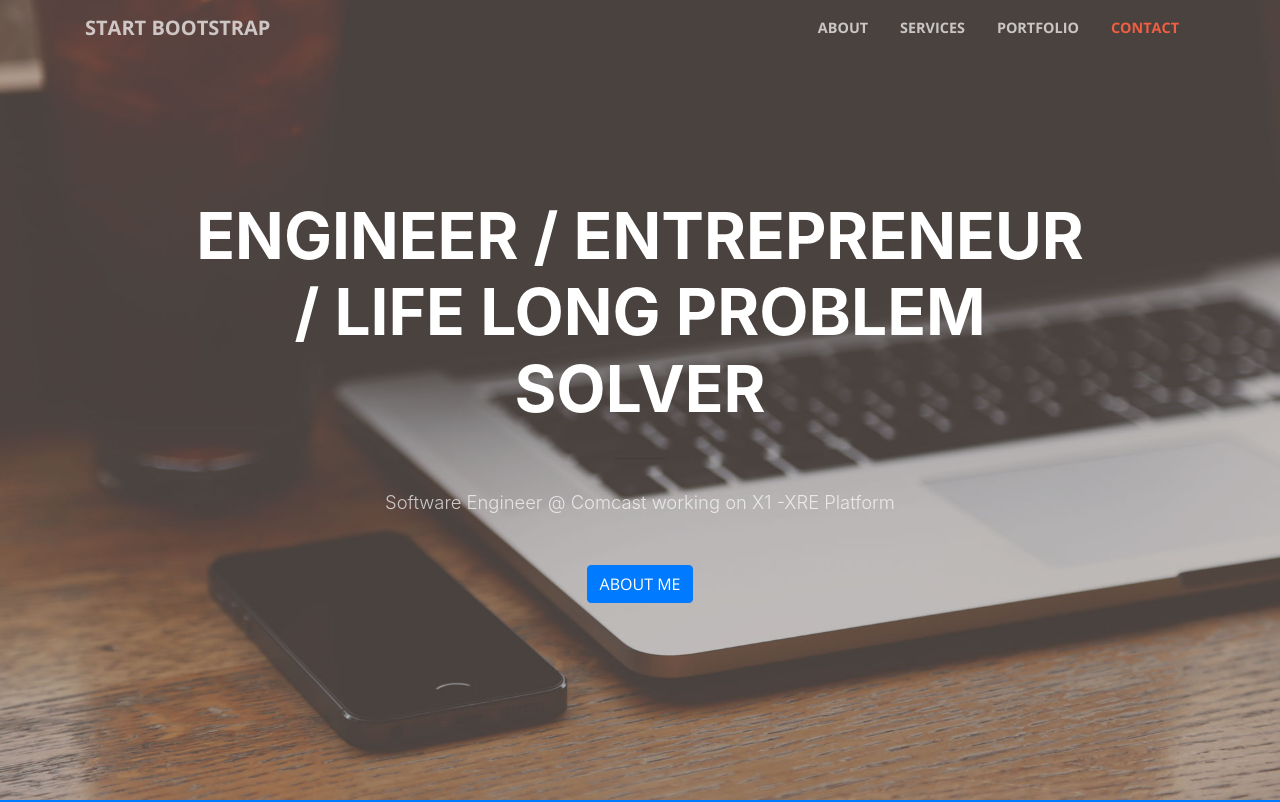
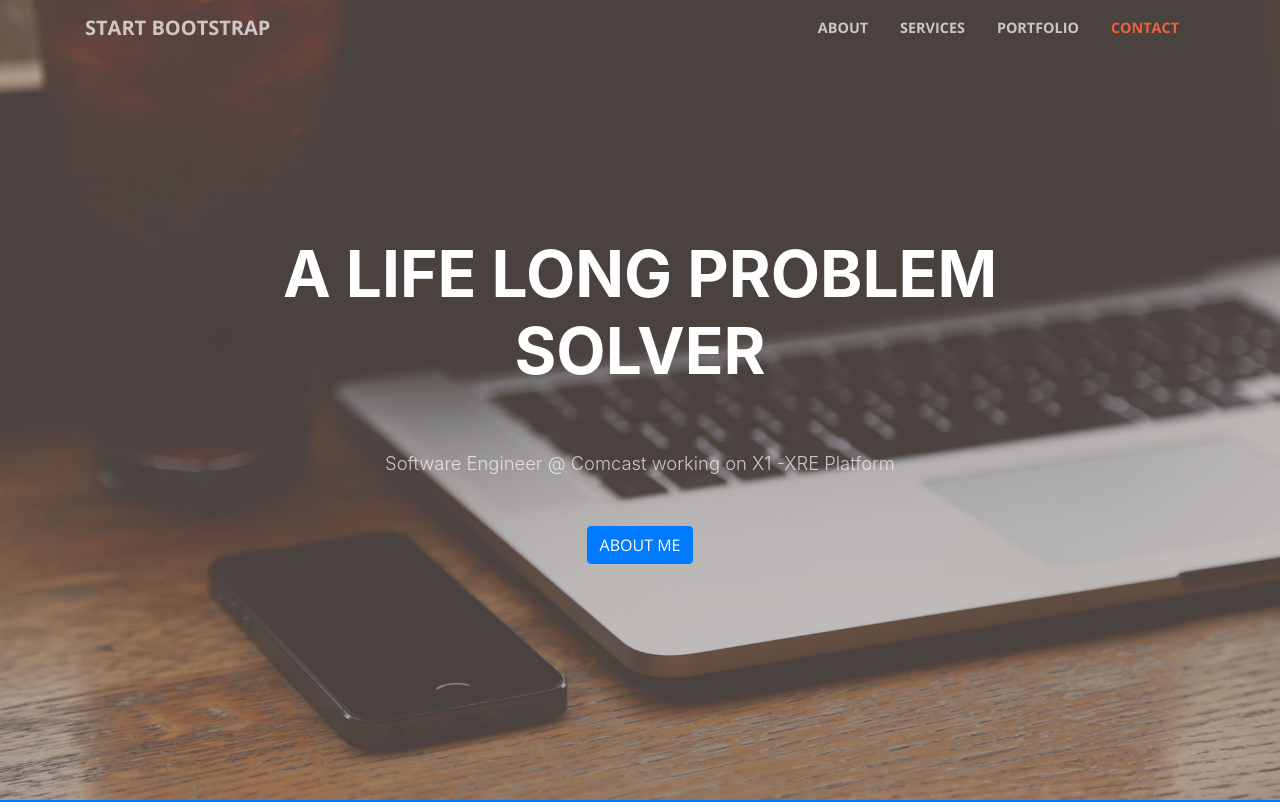
Before and after one commit to smashyou/smashyou.github.io, a website with bundled scripts: page index.html in a window 1280 px wide. Shown: the top 802 px of the page. Built offline with nearby package versions, Linux system fonts and the light colour scheme.

Commit message:
Contents edit

```diff
--- a/index.html
+++ b/index.html
@@ -59,7 +59,7 @@
         <div class="row">
           <div class="col-lg-10 mx-auto">
             <h1 class="text-uppercase">
-              <strong>Engineer / Entrepreneur / life long problem solver</strong>
+              <strong>A life long problem solver</strong>
             </h1>
             <hr>
           </div>
```
